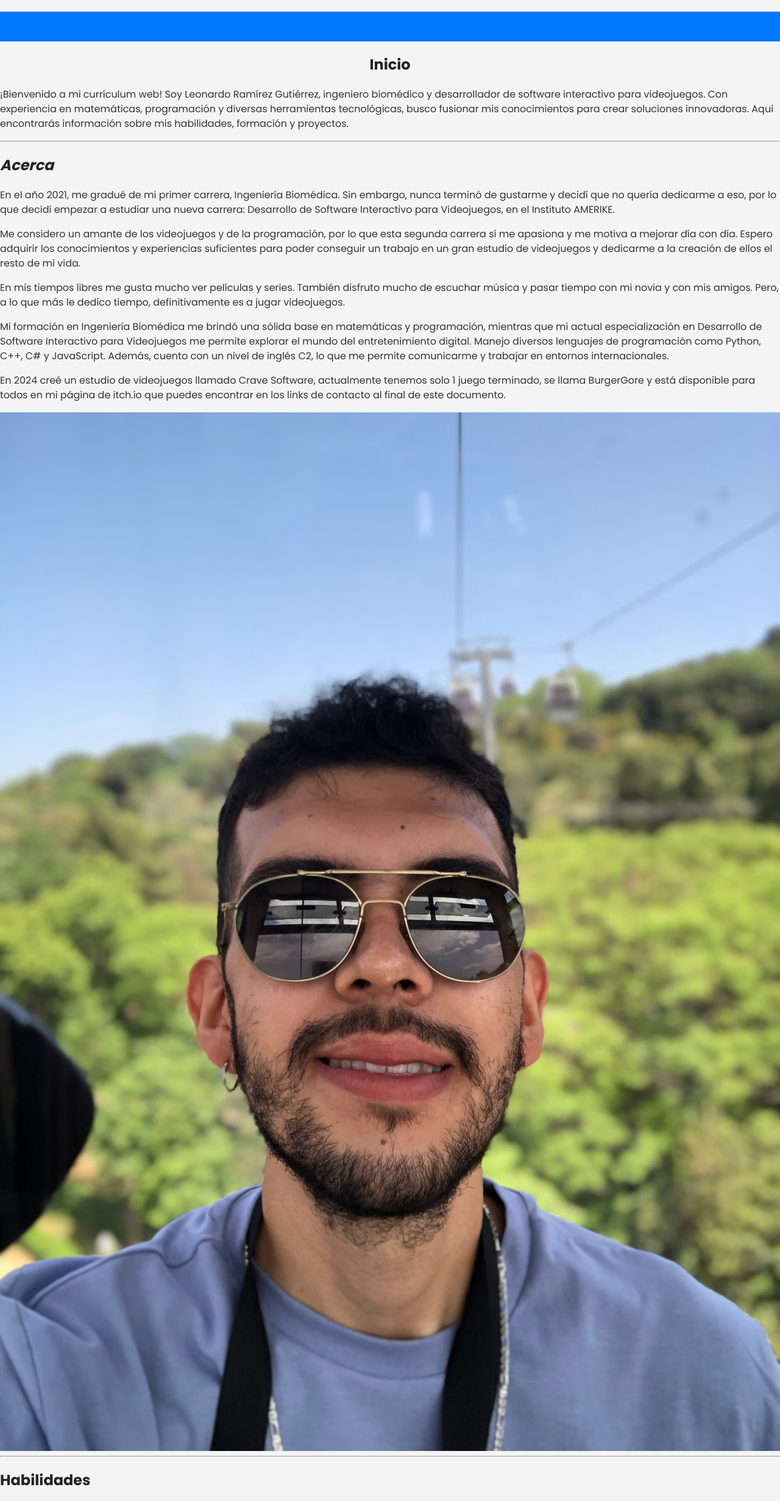
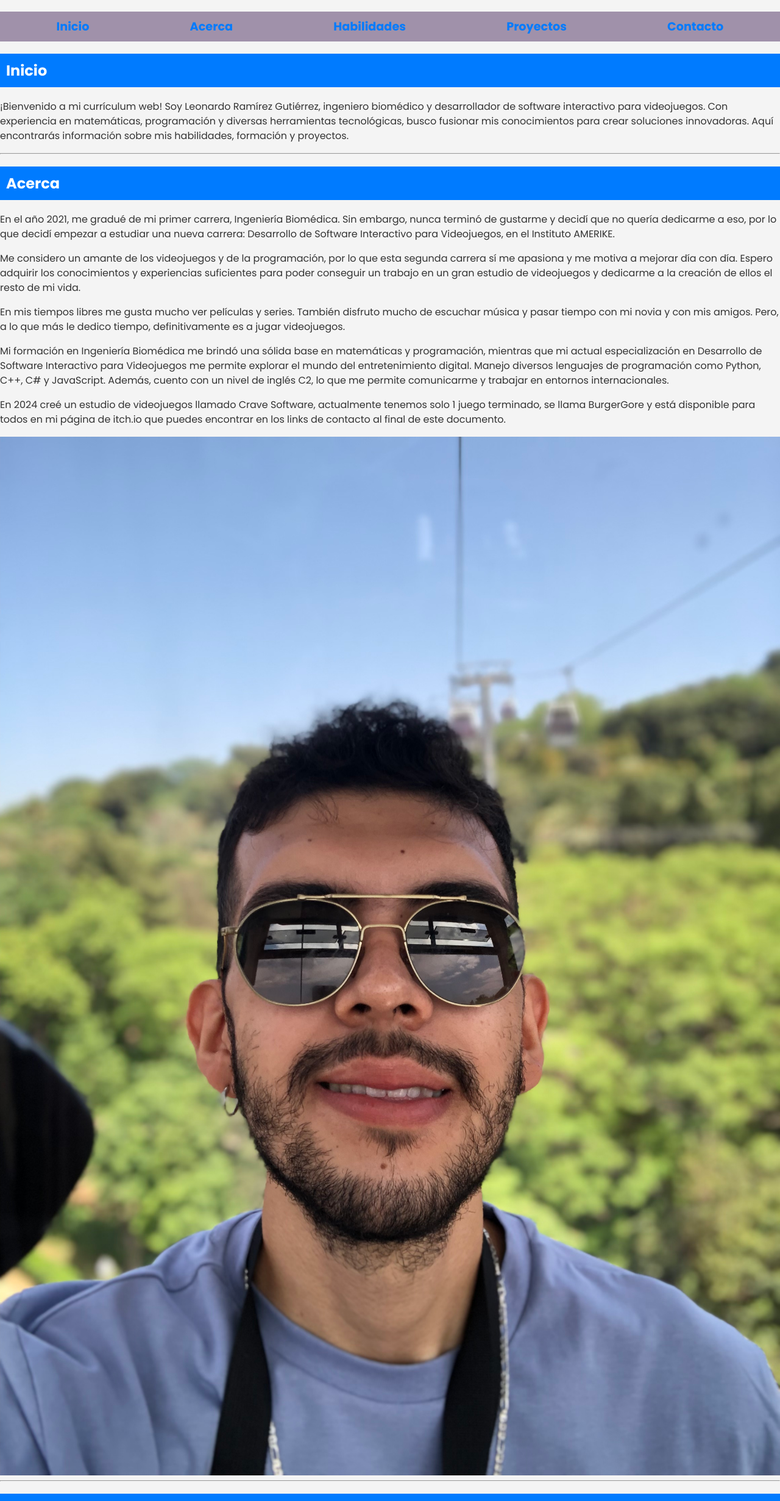
Before and after one commit to LeeonDeChino/EntregasDesarrolloWeb, a plain HTML site: page docs/cv-web/index.html in a window 1280 px wide. Shown: the part 72-2533 px from the top of the page at 61% size. Drawn offline with Linux system fonts and the light colour scheme.

Commit message:
Modificando la hoja de estilos

```diff
--- a/docs/styles.css
+++ b/docs/styles.css
@@ -22,7 +22,9 @@ body {
 :root {
     --text-color: #333;
     --bg-color: #f4f4f4;
+    --bg-color-2:#a091aa;
     --accent-color: #007bff;
+    --accent-color-2:#061e38;
 }
 
 /* 5. Color de enlaces */
@@ -34,7 +36,7 @@ a {
 
 /* 6. Color de enlaces en hover */
 a:hover {
-    color: darkblue;
+    color: var(--accent-color-2);
 }
 
 /* 7. Imágenes responsivas */
@@ -47,13 +49,27 @@ img {
 
 /* 9. Selectores de identificador */
 #inicio {
-    text-align: center;
-    font-weight: bold;
+    background-color: var(--accent-color);
+    color: white;
+    padding: 10px;
 }
 
 #acerca {
-    font-style: italic;
-    text-align: justify;
+    background-color: var(--accent-color);
+    color: white;
+    padding: 10px;
+}
+
+#habilidades {
+    background-color: var(--accent-color);
+    color: white;
+    padding: 10px;
+}
+
+#proyectos {
+    background-color: var(--accent-color);
+    color: white;
+    padding: 10px;
 }
 
 #contacto {
@@ -66,7 +82,7 @@ img {
 .menu {
     display: flex;
     justify-content: space-around;
-    background: var(--accent-color);
+    background: var(--bg-color-2);
     padding: 10px;
 }
 
```
